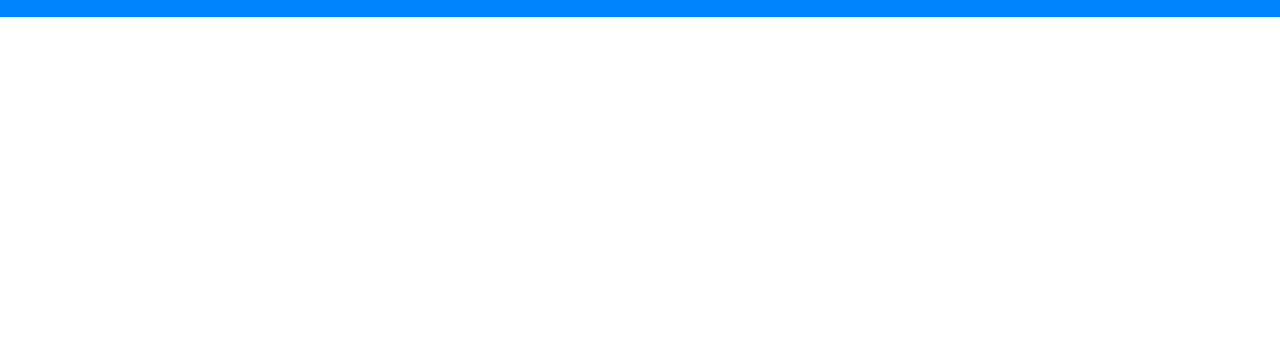
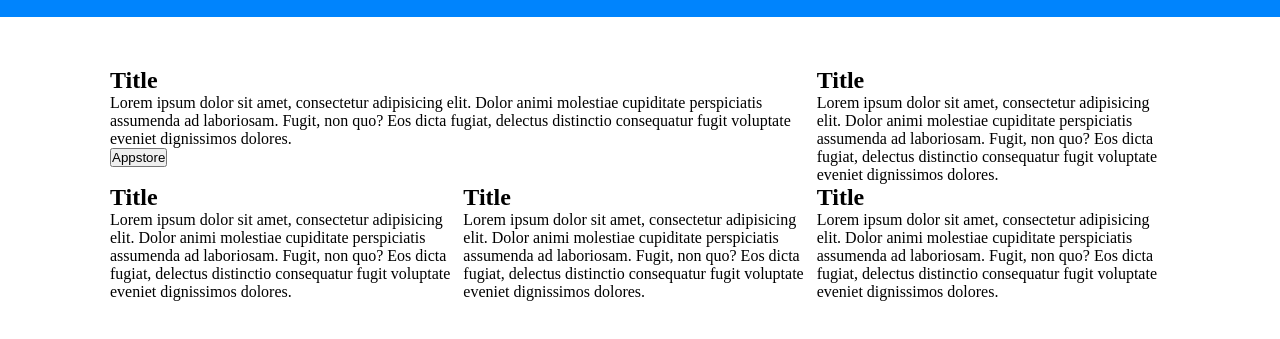
Before and after one commit to ElRafo92/htmlcss-responsive-layout, a plain HTML site: page index.html in a window 1280 px wide. Shown: the part 41-380 px from the top of the page. Drawn offline with Linux system fonts and the light colour scheme.

Commit message:
add utility section

```diff
--- a/css/common.css
+++ b/css/common.css
@@ -16,12 +16,12 @@
     justify-content: space-between;
 }
 
-section {
-    padding: 50px 30px;
-}
-
 .container {
     max-width: 68.75rem;
     padding: 0rem 1.25rem;
     margin: auto;
 }
+
+section {
+    padding: 3.125rem 1.875rem;
+}
--- a/css/main.css
+++ b/css/main.css
@@ -0,0 +1,13 @@
+/*--------------------
+----------------------
+    UTILITY SECTION
+----------------------
+----------------------*/
+
+.utility {
+    padding-top: 6.75rem;
+}
+
+.utility .card {
+    width: 100%;
+}
--- a/css/query.css
+++ b/css/query.css
@@ -18,3 +18,18 @@
             display: flex;
         }
    }
+
+/* --------------
+   UTILITY SECTION
+   -------------- */
+
+   @media screen and (min-width: 768px) {
+    .utility .card {
+        width: calc(100% / 3);
+    }
+
+    .utility .big {
+        width: calc((100% / 3) * 2);
+    }
+
+   }
--- a/index.html
+++ b/index.html
@@ -31,8 +31,45 @@
     </header>
 
     <main>
-        <section class="utility container">
-            <div class="row "></div>
+        <section class="utility">
+            <div class="container">
+                <div class="row wrap space-between ">
+                    <div class="card big row">
+                        <div class="info">
+                            <h2>Title</h2>
+                            <p>Lorem ipsum dolor sit amet, consectetur adipisicing elit. Dolor animi molestiae cupiditate perspiciatis assumenda ad laboriosam. Fugit, non quo? Eos dicta fugiat, delectus distinctio consequatur fugit voluptate eveniet dignissimos dolores.</p>
+                            <button class="utility-button">
+                                Appstore
+                            </button>
+                        </div>
+                        <div class="img">
+                            <img src="" alt="">
+                        </div>
+                    </div>
+
+                    <div class="card small">
+                        <h2>Title</h2>
+                        <p>Lorem ipsum dolor sit amet, consectetur adipisicing elit. Dolor animi molestiae cupiditate perspiciatis assumenda ad laboriosam. Fugit, non quo? Eos dicta fugiat, delectus distinctio consequatur fugit voluptate eveniet dignissimos dolores.</p>
+                    </div>
+
+                    <div class="card small">
+                        <h2>Title</h2>
+                        <p>Lorem ipsum dolor sit amet, consectetur adipisicing elit. Dolor animi molestiae cupiditate perspiciatis assumenda ad laboriosam. Fugit, non quo? Eos dicta fugiat, delectus distinctio consequatur fugit voluptate eveniet dignissimos dolores.</p>
+                    </div>
+
+                    <div class="card small">
+                        <h2>Title</h2>
+                        <p>Lorem ipsum dolor sit amet, consectetur adipisicing elit. Dolor animi molestiae cupiditate perspiciatis assumenda ad laboriosam. Fugit, non quo? Eos dicta fugiat, delectus distinctio consequatur fugit voluptate eveniet dignissimos dolores.</p>
+                    </div>
+
+                    <div class="card small">
+                        <h2>Title</h2>
+                        <p>Lorem ipsum dolor sit amet, consectetur adipisicing elit. Dolor animi molestiae cupiditate perspiciatis assumenda ad laboriosam. Fugit, non quo? Eos dicta fugiat, delectus distinctio consequatur fugit voluptate eveniet dignissimos dolores.</p>
+                    </div>
+
+                </div>
+
+            </div>
         </section>
     </main>
 
```
